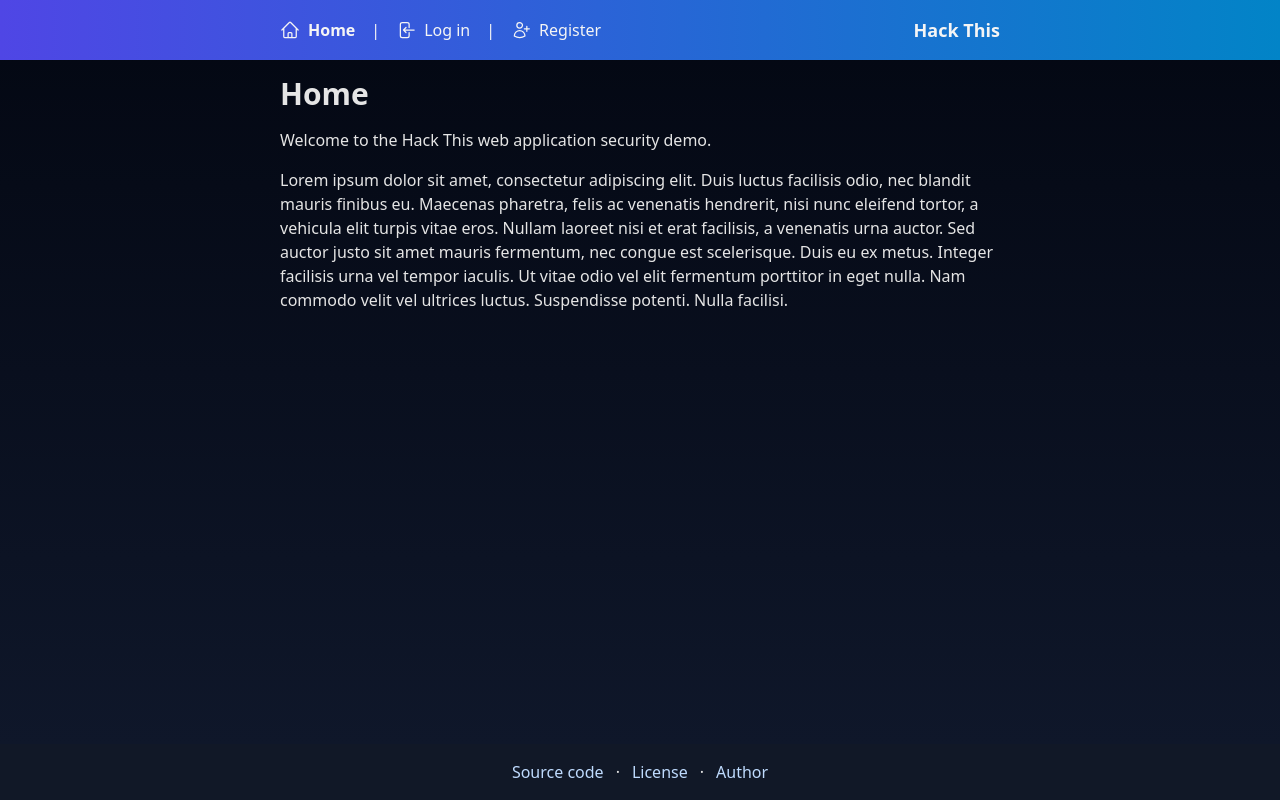
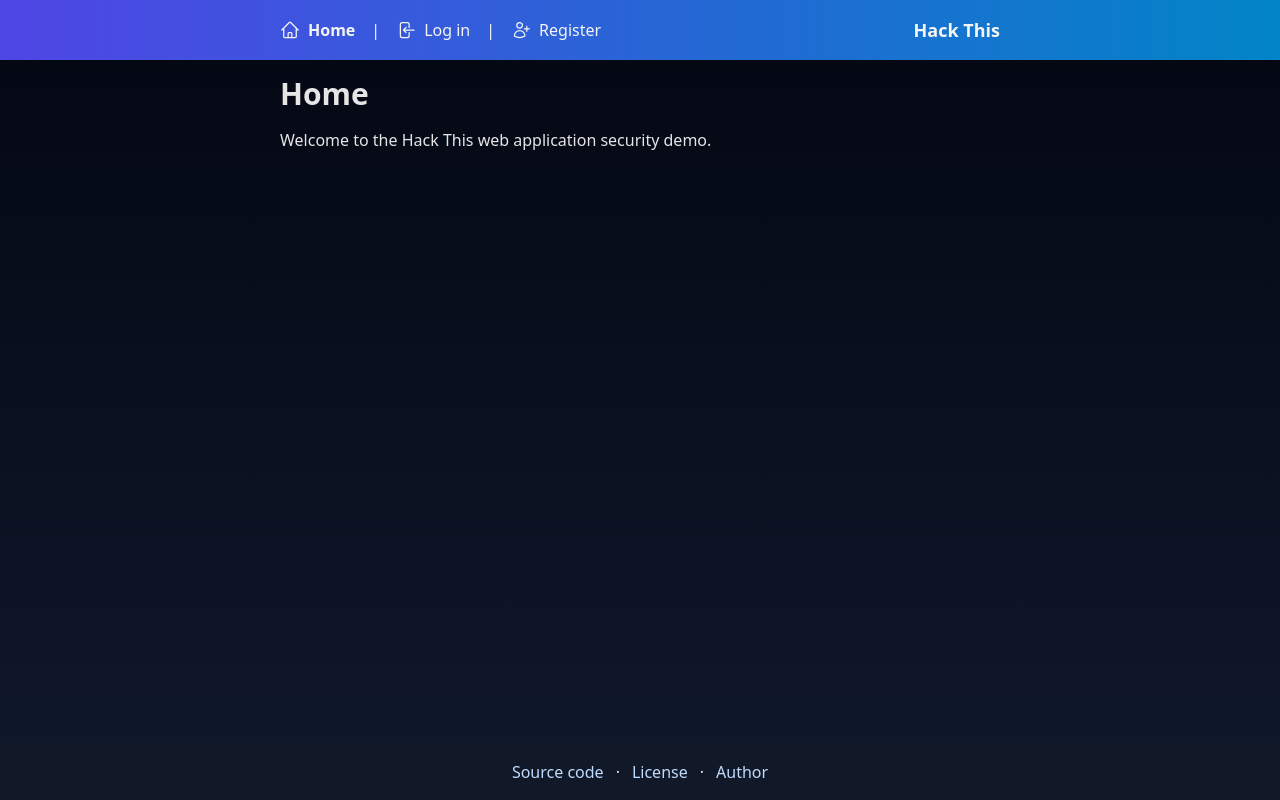
Before and after one commit to rikurauhala/hack-this, a React (Create React App) app in the folder web/: page / in a window 1280 px wide. Built offline with nearby package versions, Linux system fonts and the light colour scheme.

Commit message:
Remove lorem ipsum from the home page

```diff
--- a/web/src/pages/Home.tsx
+++ b/web/src/pages/Home.tsx
@@ -9,16 +9,6 @@ const Home = (): JSX.Element => {
     <div className="container py-4">
       <Title text="Home" />
       <Paragraph text={'Welcome to the Hack This web application security demo.'} />
-      <Paragraph
-        text={`
-          Lorem ipsum dolor sit amet, consectetur adipiscing elit. Duis luctus facilisis odio, nec blandit mauris
-          finibus eu. Maecenas pharetra, felis ac venenatis hendrerit, nisi nunc eleifend tortor, a vehicula elit
-          turpis vitae eros. Nullam laoreet nisi et erat facilisis, a venenatis urna auctor. Sed auctor justo sit amet
-          mauris fermentum, nec congue est scelerisque. Duis eu ex metus. Integer facilisis urna vel tempor iaculis.
-          Ut vitae odio vel elit fermentum porttitor in eget nulla. Nam commodo velit vel ultrices luctus. Suspendisse
-          potenti. Nulla facilisi.
-        `}
-      />
     </div>
   );
 };
```
